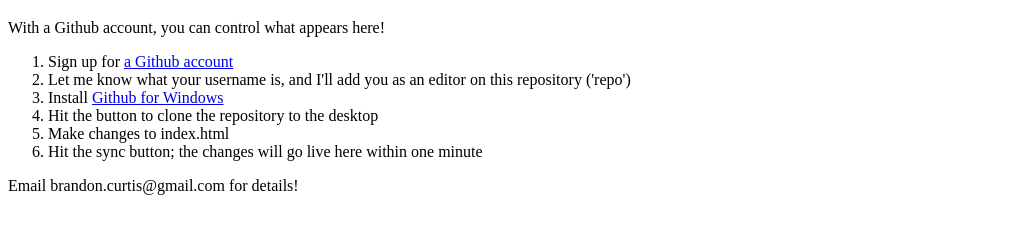
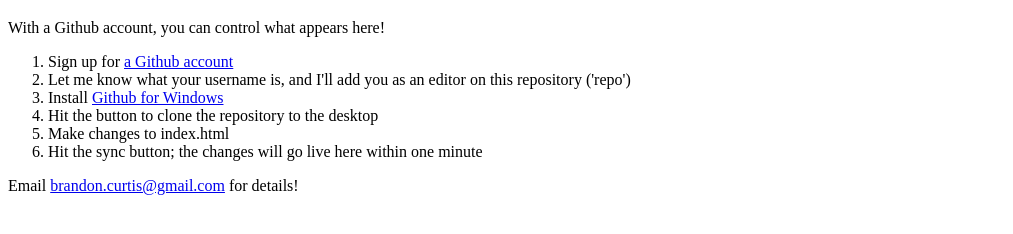
Before and after one commit to BC-Design/www-psugarden, a plain HTML site: page index.html in a window 1280 px wide. Shown: the part 230-464 px from the top of the page, without its empty margins (0-1013 px from the left). Drawn offline with Linux system fonts and the light colour scheme.

Commit message:
added a contact email

```diff
--- a/index.html
+++ b/index.html
@@ -19,6 +19,6 @@
 <li>Hit the sync button; the changes will go live here within one minute</li>
 </ol>
 
-<p>Email <a mailto="brandon.curtis@gmail.com">brandon.curtis@gmail.com</a> for details!</p>
+<p>Email <a href="mailto:brandon.curtis@gmail.com">brandon.curtis@gmail.com</a> for details!</p>
 </body>
 </html>
```
